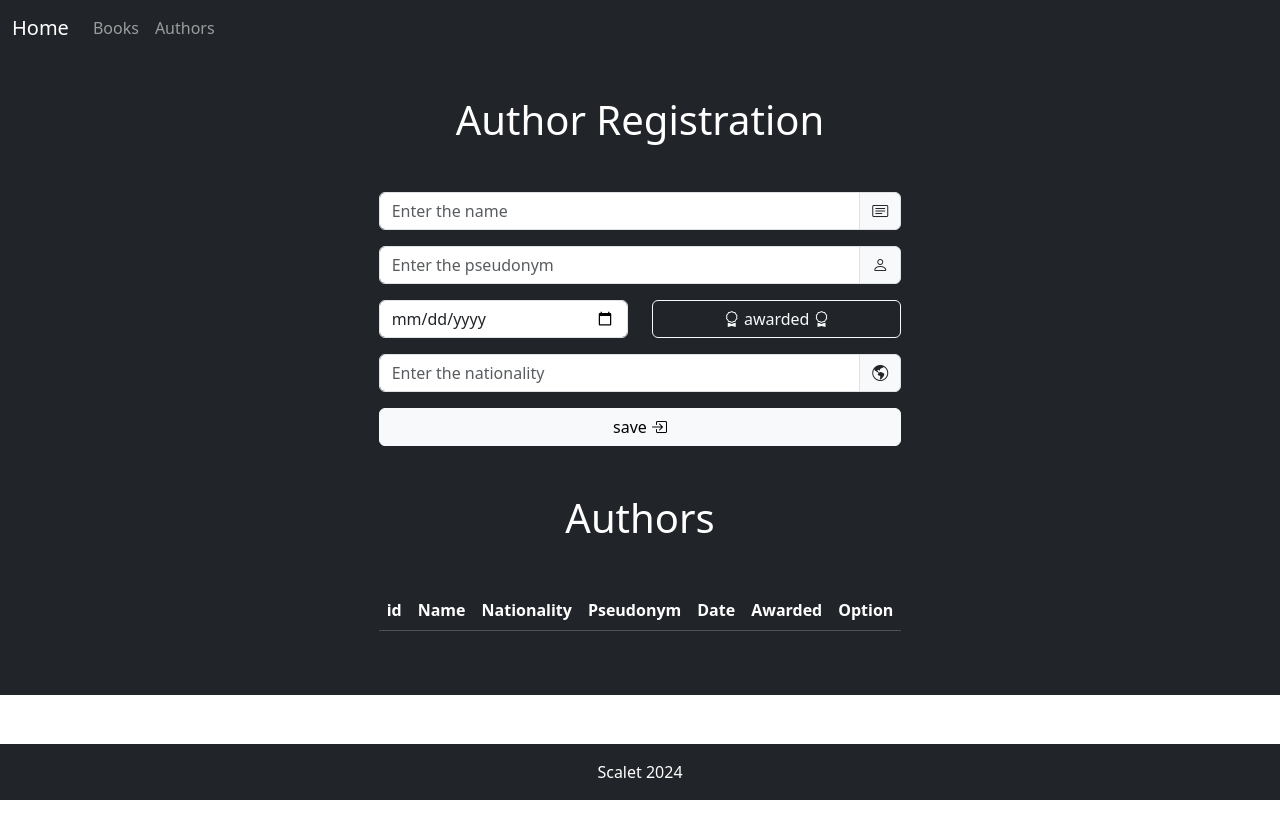
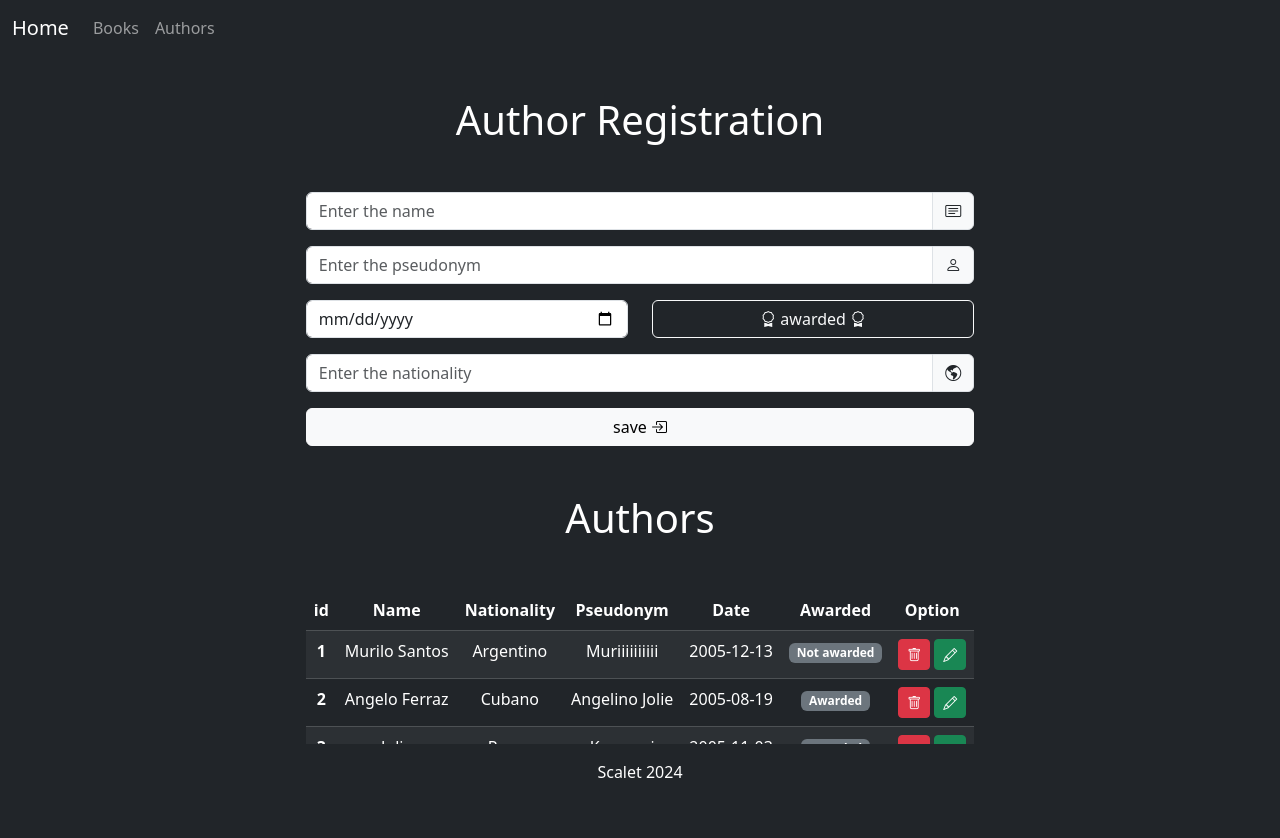
Before and after one commit to rafaScalet/AngularExam, an Angular app: page /authors in a window 1280 px wide. Before the commit the page ends 800 px from the top, so only its background shows below. Built offline with nearby package versions, Linux system fonts and the light colour scheme; data requests are answered from the project's data file.

Commit message:
feat: radio button

```diff
--- a/db.json
+++ b/db.json
@@ -1,4 +1,57 @@
 {
-  "books": [],
-  "authors": []
+  "books": [
+    {
+      "id": 1,
+      "title": "Kamasutra",
+      "synopsis": "Tá ligado né",
+      "gender": "Secso",
+      "year": 2005,
+      "rating": "Amazing",
+      "authorId": 1
+    },
+    {
+      "id": 2,
+      "title": "Alcorão",
+      "synopsis": "Um livro cheio de personagens poderosos",
+      "gender": "Comédia",
+      "year": 2004,
+      "rating": "Bad",
+      "authorId": 3
+    },
+    {
+      "id": 3,
+      "title": "Roblox adventure",
+      "synopsis": "um romance cheio de reviravoltas e porno explicito e forte",
+      "gender": "Suicidio",
+      "year": 2004,
+      "rating": "Good",
+      "authorId": 2
+    }
+  ],
+  "authors": [
+    {
+      "id": 1,
+      "name": "Murilo Santos",
+      "nationality": "Argentino",
+      "pseudonym": "Muriiiiiiiiii",
+      "date": "2005-12-13",
+      "awarded": false
+    },
+    {
+      "id": 2,
+      "name": "Angelo Ferraz",
+      "nationality": "Cubano",
+      "pseudonym": "Angelino Jolie",
+      "date": "2005-08-19",
+      "awarded": true
+    },
+    {
+      "id": 3,
+      "name": "Julia",
+      "nationality": "Russa",
+      "pseudonym": "Kvenezzi",
+      "date": "2005-11-03",
+      "awarded": true
+    }
+  ]
 }
--- a/src/app/components/authors/authors.component.ts
+++ b/src/app/components/authors/authors.component.ts
@@ -55,7 +55,7 @@ export class AuthorsComponent implements OnInit {
         this.service.postAuthor(this.authorFormGroup.value).subscribe({
           next: (data) => {
             this.authors.push(data);
-            // this.authorFormGroup.reset();
+            this.authorFormGroup.reset();
             this.authorFormGroup.patchValue({ awarded: false });
             this.isSubmiting = false;
           },
--- a/src/app/components/books/books.component.html
+++ b/src/app/components/books/books.component.html
@@ -32,22 +32,31 @@
         </div>
         <div class="row mb-3">
           <div class="input-group col">
-            <input class="form-control" type="text" formControlName="year" name="year" id="year"
+            <input class="form-control" type="number" formControlName="year" name="year" id="year"
               placeholder="book year">
             <span class="input-group-text"><i class="bi bi-calendar"></i></span>
           </div>
           <div class="input-group col">
-            <select class="form-control" name="rating" id="rating" formControlName="rating">
-              <option value="" disabled selected>Rate the book</option>
-              <option [value]="rating" *ngFor="let rating of ratings">{{rating}}</option>
-            </select>
-            <span class="input-group-text"><i class="bi bi-award"></i></span>
+            <span class="input-group-text">rating</span>
+            <div class="btn-group" role="group" aria-label="Book rating">
+              <div class="mx -100" *ngFor="let rating of ratings; let i = index">
+                <input type="radio" formControlName="rating" value="{{rating}}" class="btn-check" name="btnradio"
+                  id="{{rating}}" autocomplete="off">
+                <label class="btn btn-outline-light" for="{{rating}}">{{i + 1}}</label>
+              </div>
+            </div>
           </div>
           <div class="row">
             <small class="text-danger text-start"
-              *ngIf="isSubmiting && (year.hasError('required') || rating.hasError('required'))">{{year.hasError('required')
-              && rating.hasError('required') ? "*Year and rating is required" : year.hasError('required') ? "*Year is
-              required" : "*Rating is required"}}</small>
+              *ngIf="isSubmiting && (year.hasError('required') && rating.hasError('required')); else yearCondition">year
+              and rating</small>
+            <ng-template #yearCondition>
+              <small class="text-danger text-start"
+                *ngIf="isSubmiting && year.hasError('required'); else ratingCondition">year</small>
+            </ng-template>
+            <ng-template #ratingCondition>
+              <small class="text-danger text-start" *ngIf="isSubmiting && rating.hasError('required')">rating</small>
+            </ng-template>
           </div>
         </div>
         <div class="row mb-3">
--- a/src/app/components/books/books.component.ts
+++ b/src/app/components/books/books.component.ts
@@ -66,6 +66,7 @@ export class BooksComponent implements OnInit {
       } else {
         this.bookService.postBook(this.bookFormGroup.value).subscribe({
           next: (data) => {
+            this.loadBooks();
             this.books.push(data);
             this.bookFormGroup.reset();
             this.isSubmiting = false;
@@ -86,7 +87,7 @@ export class BooksComponent implements OnInit {
     this.bookFormGroup.setValue(book);
   }
 
-  getAuthorName(authorId: number): Author | undefined{
+  getAuthorName(authorId: number): Author | undefined {
     return this.authors.find((author) => author.id === authorId);
   }
 
--- a/src/app/enum/rating.ts
+++ b/src/app/enum/rating.ts
@@ -1,7 +1,7 @@
-export enum Rating{
-  veryBad = "Very Bad",
-  bad = "Bad",
-  ok = "Ok",
-  good = "Good",
-  veryGood = "Very Good",
+export enum Rating {
+  veryBad = 'Terrible',
+  bad = 'Bad',
+  ok = 'Ok',
+  good = 'Good',
+  veryGood = 'Awesome',
 }
```
